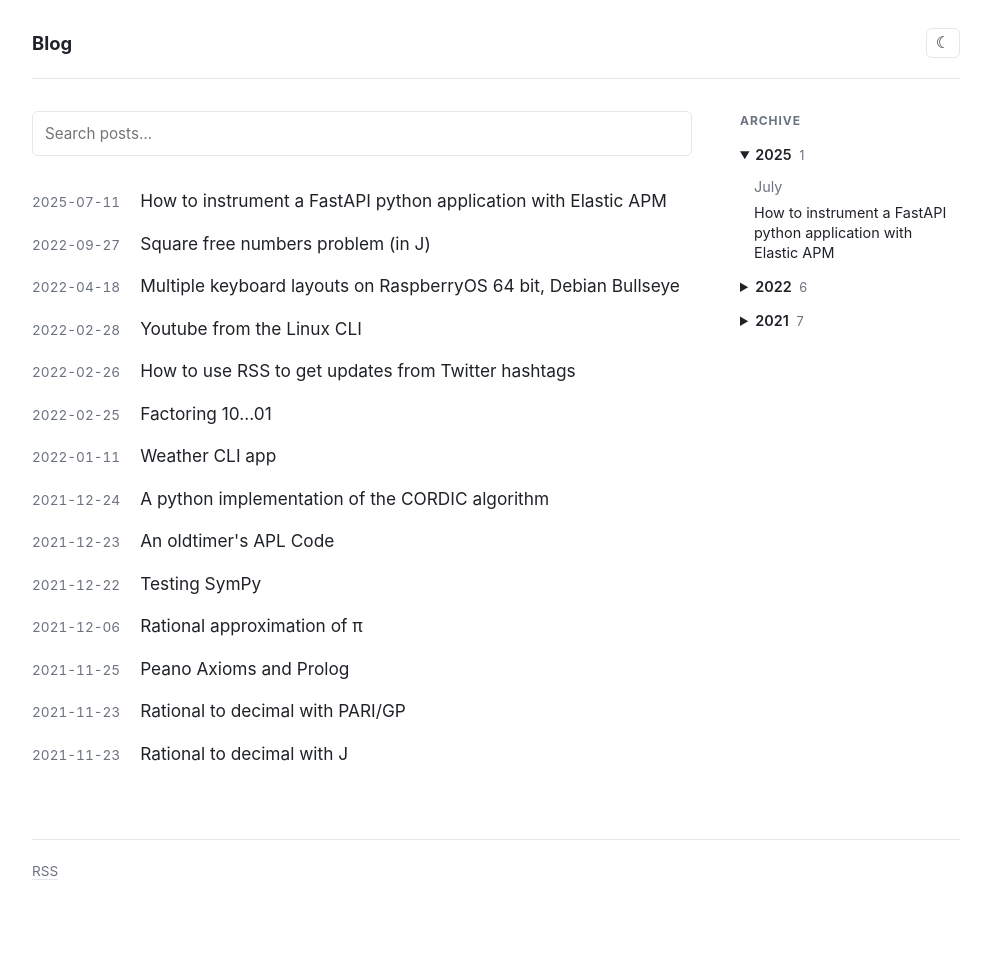
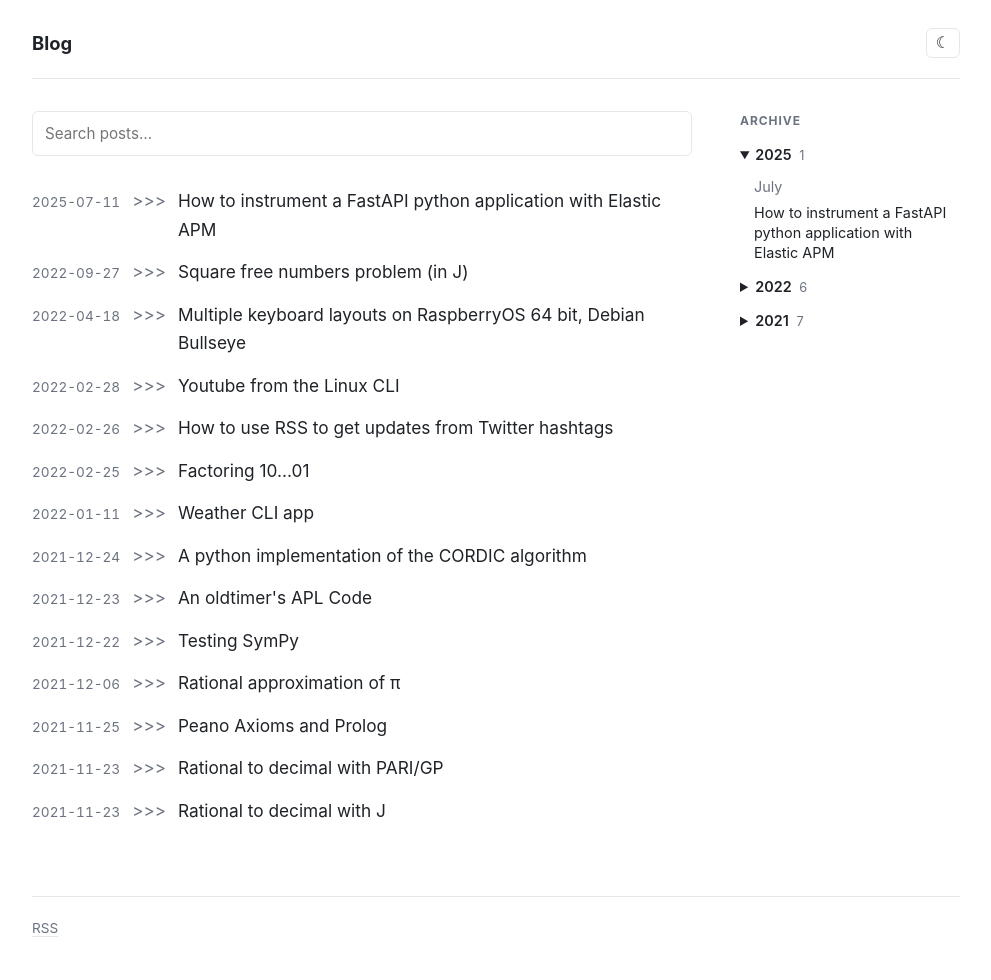
Before and after one commit to mlliarm/blog, a Jekyll site: the page built from index.html, in a window 1280 px wide. Shown: the whole page, without its empty margins (144-1135 px from the left). Built offline with Jekyll 4.4.1, drawn with Linux system fonts in a browser that asks for light colours; before the commit the page ends 923 px from its top, so only the background shows below that.

Commit message:
Separate post dates from titles with >>>
Also cache-bust main.css and main.js per build so browsers don't pair
new HTML with a stale stylesheet.

Co-Authored-By: Claude Opus 5.5 <noreply@anthropic.com>

```diff
--- a/_layouts/default.html
+++ b/_layouts/default.html
@@ -17,7 +17,7 @@
       document.documentElement.setAttribute("data-theme", t);
     })();
   </script>
-  <link rel="stylesheet" href="{{ '/assets/css/main.css' | relative_url }}">
+  <link rel="stylesheet" href="{{ '/assets/css/main.css' | relative_url }}?v={{ site.time | date: '%s' }}">
 </head>
 <body>
   <header class="site-header">
@@ -38,7 +38,7 @@
     <a href="{{ '/feed.xml' | relative_url }}">RSS</a>
   </footer>
 
-  <script src="{{ '/assets/js/main.js' | relative_url }}" defer></script>
+  <script src="{{ '/assets/js/main.js' | relative_url }}?v={{ site.time | date: '%s' }}" defer></script>
   {% if content contains '<code class="language-' %}
   <script src="https://cdnjs.cloudflare.com/ajax/libs/prism/1.29.0/components/prism-core.min.js" defer></script>
   <script src="https://cdnjs.cloudflare.com/ajax/libs/prism/1.29.0/plugins/autoloader/prism-autoloader.min.js" defer></script>
--- a/assets/css/main.css
+++ b/assets/css/main.css
@@ -109,7 +109,7 @@ a:hover { color: var(--accent); text-decoration-color: currentColor; }
 .post-list li {
   display: flex;
   align-items: baseline;
-  gap: 20px;
+  gap: 12px;
   padding: 7px 0;
 }
 .post-list time {
@@ -118,6 +118,7 @@ a:hover { color: var(--accent); text-decoration-color: currentColor; }
   font-size: 0.85rem;
   font-variant-numeric: tabular-nums;
 }
+.post-list .sep { flex: none; color: var(--muted); }
 .post-list a { text-decoration: none; font-size: 1.08rem; }
 .post-list a:hover { text-decoration: underline; }
 
--- a/assets/js/main.js
+++ b/assets/js/main.js
@@ -56,6 +56,11 @@
       time.dateTime = p.date;
       time.textContent = p.date;
       li.appendChild(time);
+      var sep = document.createElement("span");
+      sep.className = "sep";
+      sep.setAttribute("aria-hidden", "true");
+      sep.textContent = ">>>";
+      li.appendChild(sep);
       var a = document.createElement("a");
       a.href = p.url;
       a.textContent = p.title;
--- a/index.html
+++ b/index.html
@@ -6,7 +6,7 @@ layout: default
 
 <ul id="post-list" class="post-list">
   {% for post in site.posts %}
-  <li><time datetime="{{ post.date | date: '%Y-%m-%d' }}">{{ post.date | date: "%Y-%m-%d" }}</time><a href="{{ post.url | relative_url }}">{{ post.title }}</a></li>
+  <li><time datetime="{{ post.date | date: '%Y-%m-%d' }}">{{ post.date | date: "%Y-%m-%d" }}</time> <span class="sep" aria-hidden="true">&gt;&gt;&gt;</span> <a href="{{ post.url | relative_url }}">{{ post.title }}</a></li>
   {% endfor %}
 </ul>
 
```
